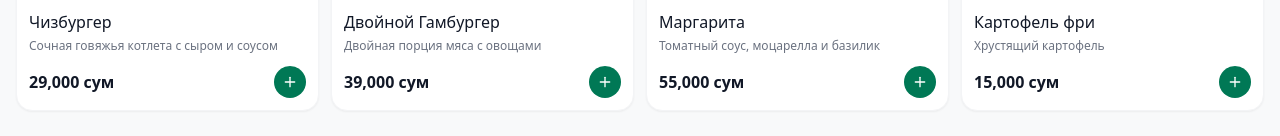
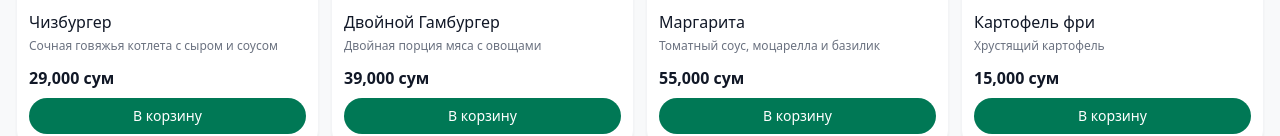
Before and after one commit to Nuruddinjr/evos-eats-uzbekistan-elegance, a React (Vite) app: page / in a window 1280 px wide. Shown: the part 695-831 px from the top of the page. Built offline with nearby package versions, Linux system fonts and the light colour scheme.

Commit message:
Add add to cart button
Refactor food card to use button and use Uzbek language.

```diff
--- a/src/components/FoodCard.tsx
+++ b/src/components/FoodCard.tsx
@@ -1,5 +1,4 @@
 
-import { Plus } from "lucide-react";
 import { cn } from "@/lib/utils";
 import { toast } from "sonner";
 import { ButtonCustom } from "@/components/ui/button-custom";
@@ -40,14 +39,14 @@ export function FoodCard({ product, className }: FoodCardProps) {
         <h3 className="font-medium text-gray-900">{name}</h3>
         <p className="text-xs text-gray-500 mt-1 line-clamp-2 flex-1">{description}</p>
 
-        <div className="flex items-center justify-between mt-3">
+        <div className="flex flex-col gap-2 mt-3">
           <span className="font-bold text-gray-900">{formattedPrice} сум</span>
           <ButtonCustom
             size="sm"
-            className="h-8 w-8 p-0 rounded-full bg-evos hover:bg-evos-dark"
+            className="w-full bg-evos hover:bg-evos-dark text-sm py-1"
             onClick={handleAddToCart}
           >
-            <Plus size={16} />
+            В корзину
           </ButtonCustom>
         </div>
       </div>
```
